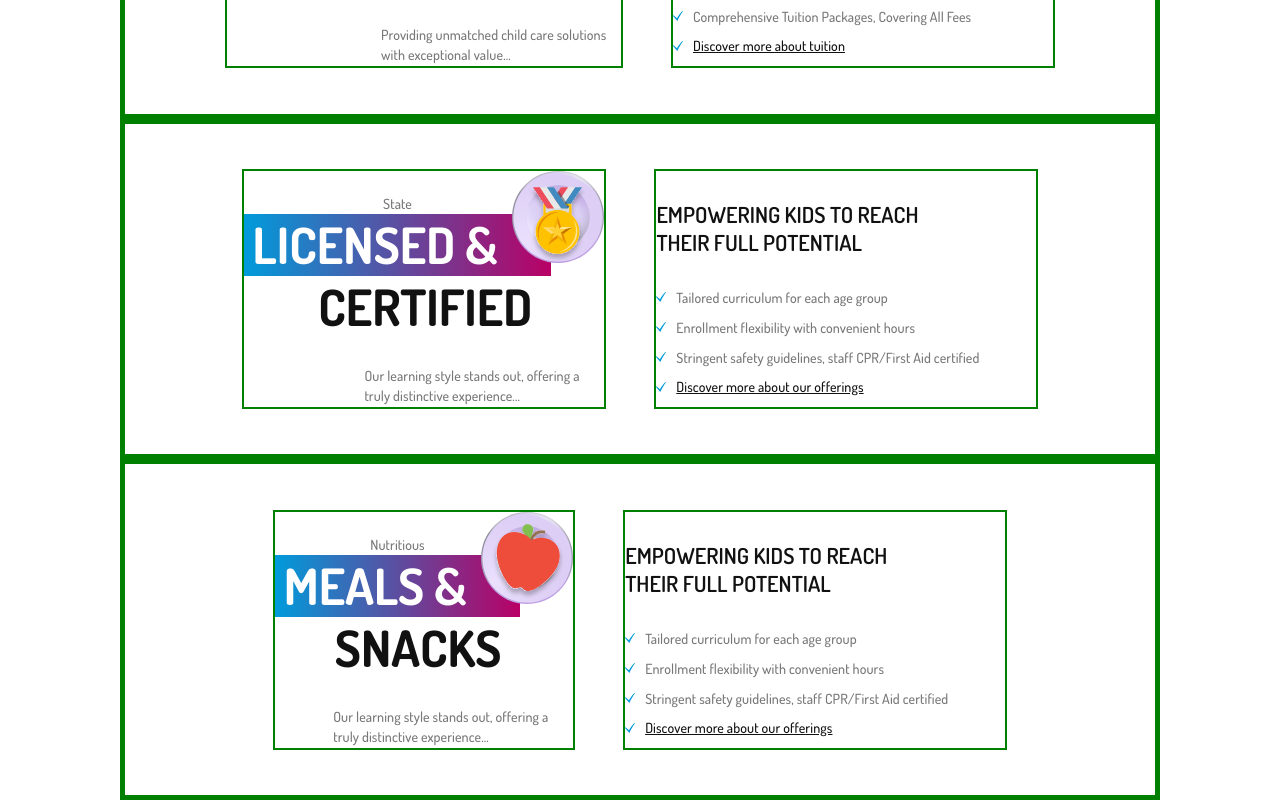
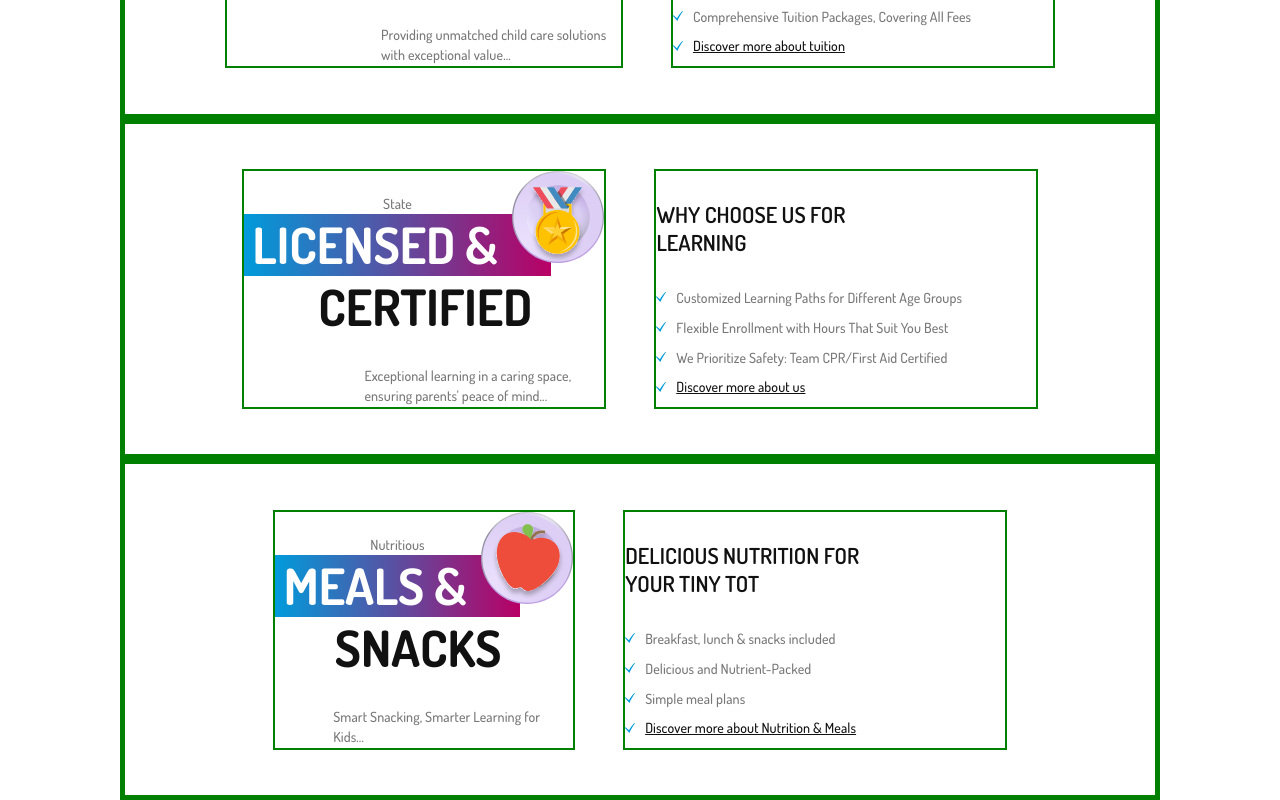
Before and after one commit to adinduokoro/London-s-Bright-Beginnings, a React (Create React App) app: page / in a window 1280 px wide. Shown: the part 2557-3357 px from the top of the page. Built offline with nearby package versions, Linux system fonts and the light colour scheme.

Commit message:
Offer data
The data is fully complete. Just need to create slide optimization and it's done.

```diff
--- a/src/components/offer/data.js
+++ b/src/components/offer/data.js
@@ -17,7 +17,7 @@ export const offers = [
       "Enrollment flexibility with convenient hours",
       "Stringent safety guidelines, staff CPR/First Aid certified",
     ],
-    linkText: "Discover more about our offerings",
+    linkText: "Discover more about our staff",
     link: "/",
   },
   {
@@ -42,14 +42,14 @@ export const offers = [
     textOne: "LICENSED &",
     textTwo: "CERTIFIED",
     paragraph:
-      "Our learning style stands out, offering a truly distinctive experience...",
-    headerOne: "EMPOWERING KIDS TO REACH THEIR FULL POTENTIAL",
+      "Exceptional learning in a caring space, ensuring parents' peace of mind...",
+    headerOne: "WHY CHOOSE US FOR LEARNING",
     bulletPoints: [
-      "Tailored curriculum for each age group",
-      "Enrollment flexibility with convenient hours",
-      "Stringent safety guidelines, staff CPR/First Aid certified",
+      "Customized Learning Paths for Different Age Groups",
+      "Flexible Enrollment with Hours That Suit You Best",
+      "We Prioritize Safety: Team CPR/First Aid Certified",
     ],
-    linkText: "Discover more about our offerings",
+    linkText: "Discover more about us",
     link: "/",
   },
   {
@@ -58,14 +58,14 @@ export const offers = [
     textOne: "MEALS &",
     textTwo: "SNACKS",
     paragraph:
-      "Our learning style stands out, offering a truly distinctive experience...",
-    headerOne: "EMPOWERING KIDS TO REACH THEIR FULL POTENTIAL",
+      "Smart Snacking, Smarter Learning for Kids...",
+    headerOne: "DELICIOUS NUTRITION FOR YOUR TINY TOT",
     bulletPoints: [
-      "Tailored curriculum for each age group",
-      "Enrollment flexibility with convenient hours",
-      "Stringent safety guidelines, staff CPR/First Aid certified",
+      "Breakfast, lunch & snacks included",
+      "Delicious and Nutrient-Packed",
+      "Simple meal plans",
     ],
-    linkText: "Discover more about our offerings",
+    linkText: "Discover more about Nutrition & Meals",
     link: "/",
   },
 ];
```
